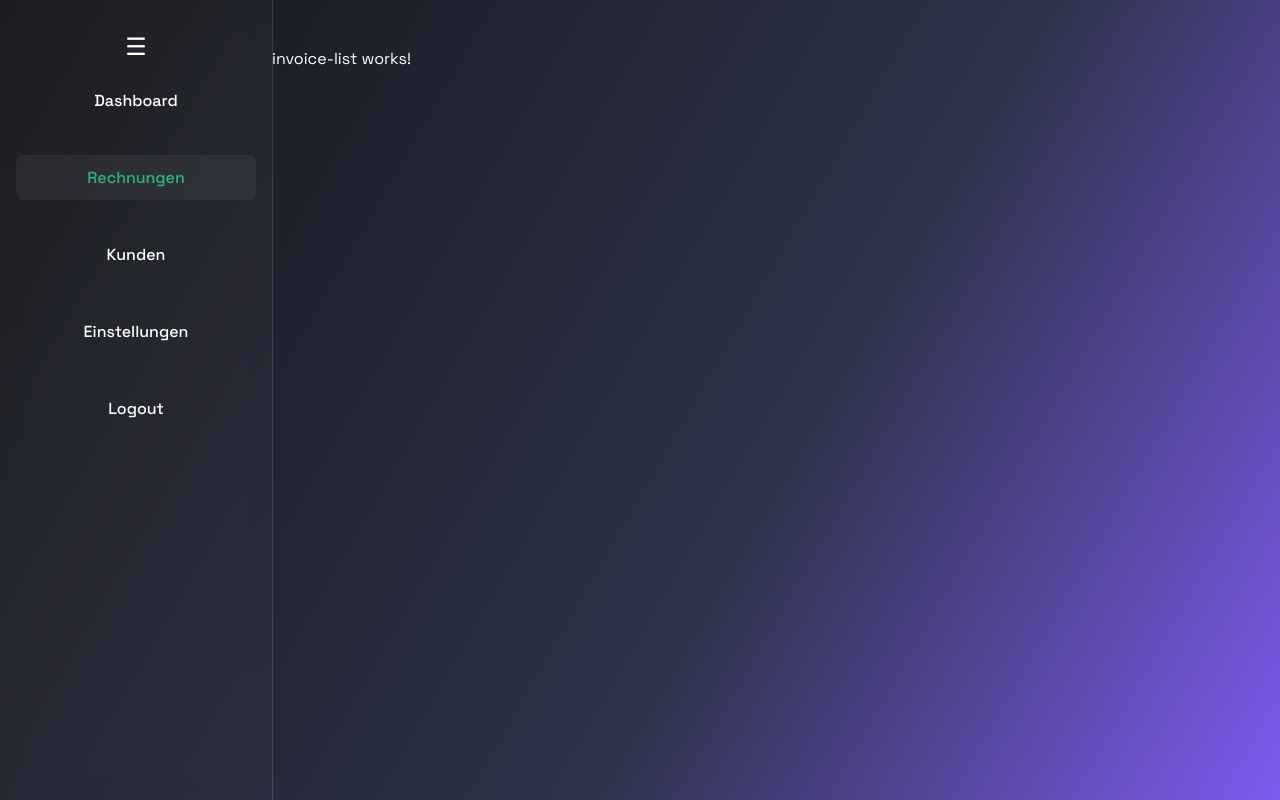
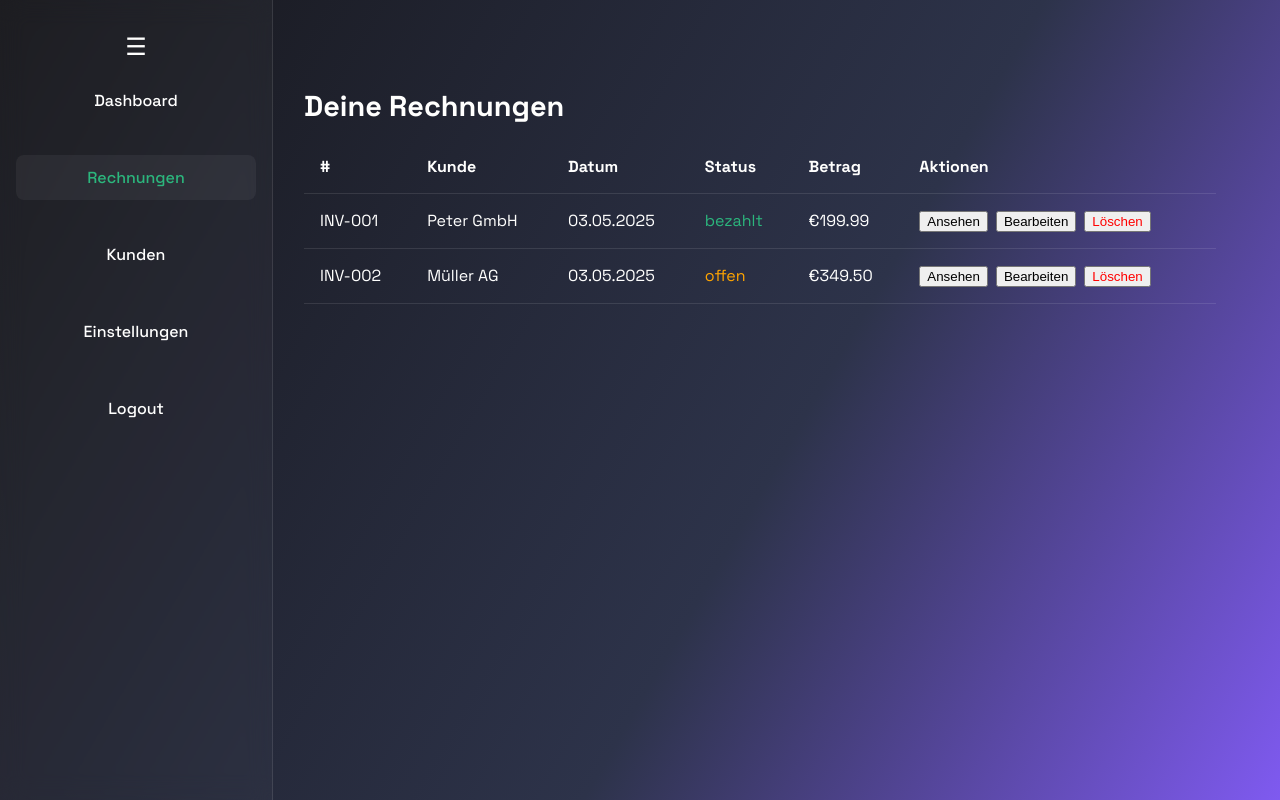
Before and after one commit to M1roel/Peytor, an Angular app: page /app/invoices/list in a window 1280 px wide. Built offline with nearby package versions, Linux system fonts and the light colour scheme.

Commit message:
feat: invoice-list component hinzugefügt

```diff
--- a/src/app/features/invoices/invoice-list/invoice-list.component.html
+++ b/src/app/features/invoices/invoice-list/invoice-list.component.html
@@ -1 +1,32 @@
-<p>invoice-list works!</p>
+<section class="invoice-list">
+    <h2>Deine Rechnungen</h2>
+
+    <table>
+      <thead>
+        <tr>
+          <th>#</th>
+          <th>Kunde</th>
+          <th>Datum</th>
+          <th>Status</th>
+          <th>Betrag</th>
+          <th>Aktionen</th>
+        </tr>
+      </thead>
+      <tbody>
+        <tr *ngFor="let invoice of invoices">
+          <td>{{ invoice.number }}</td>
+          <td>{{ invoice.customer }}</td>
+          <td>{{ invoice.date | date: 'dd.MM.yyyy' }}</td>
+          <td>
+            <span [ngClass]="invoice.status">{{ invoice.status }}</span>
+          </td>
+          <td>{{ invoice.amount | currency:'EUR' }}</td>
+          <td class="actions">
+            <button (click)="view(invoice.id)">Ansehen</button>
+            <button (click)="edit(invoice.id)">Bearbeiten</button>
+            <button class="delete" (click)="delete(invoice.id)">Löschen</button>
+          </td>
+        </tr>
+      </tbody>
+    </table>
+  </section>
--- a/src/app/features/invoices/invoice-list/invoice-list.component.scss
+++ b/src/app/features/invoices/invoice-list/invoice-list.component.scss
@@ -0,0 +1,37 @@
+@use '../../../../styles/variables.scss' as v;
+
+.invoice-list {
+    padding: 2rem;
+
+    h2 {
+      margin-bottom: 1rem;
+      font-size: 1.8rem;
+    }
+
+    table {
+      width: 100%;
+      border-collapse: collapse;
+
+      th, td {
+        padding: 1rem;
+        text-align: left;
+        border-bottom: 1px solid rgba(255, 255, 255, 0.1);
+      }
+
+      .actions button {
+        margin-right: 0.5rem;
+      }
+
+      .delete {
+        color: red;
+      }
+    }
+
+    .bezahlt {
+      color: v.$accent;
+    }
+
+    .offen {
+      color: orange;
+    }
+  }
--- a/src/app/features/invoices/invoice-list/invoice-list.component.ts
+++ b/src/app/features/invoices/invoice-list/invoice-list.component.ts
@@ -1,11 +1,29 @@
+import { CommonModule, CurrencyPipe, DatePipe, NgClass } from '@angular/common';
 import { Component } from '@angular/core';
 
 @Component({
   selector: 'app-invoice-list',
-  imports: [],
+  imports: [NgClass, CommonModule, CurrencyPipe, DatePipe],
   templateUrl: './invoice-list.component.html',
   styleUrl: './invoice-list.component.scss'
 })
 export class InvoiceListComponent {
 
+  invoices = [
+    { id: 1, number: 'INV-001', customer: 'Peter GmbH', date: new Date(), status: 'bezahlt', amount: 199.99 },
+    { id: 2, number: 'INV-002', customer: 'Müller AG', date: new Date(), status: 'offen', amount: 349.50 },
+  ];
+
+  view(id: number) {
+    // später: this.router.navigate(['detail', id]);
+    console.log('Ansehen', id);
+  }
+
+  edit(id: number) {
+    console.log('Bearbeiten', id);
+  }
+
+  delete(id: number) {
+    console.log('Löschen', id);
+  }
 }
```
